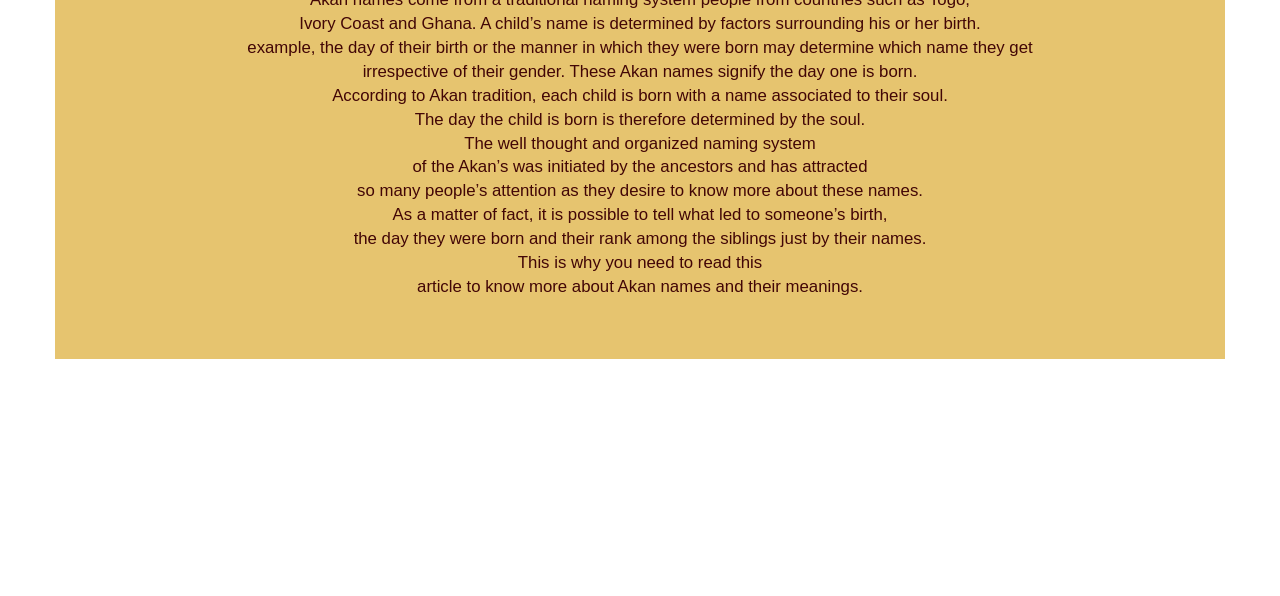
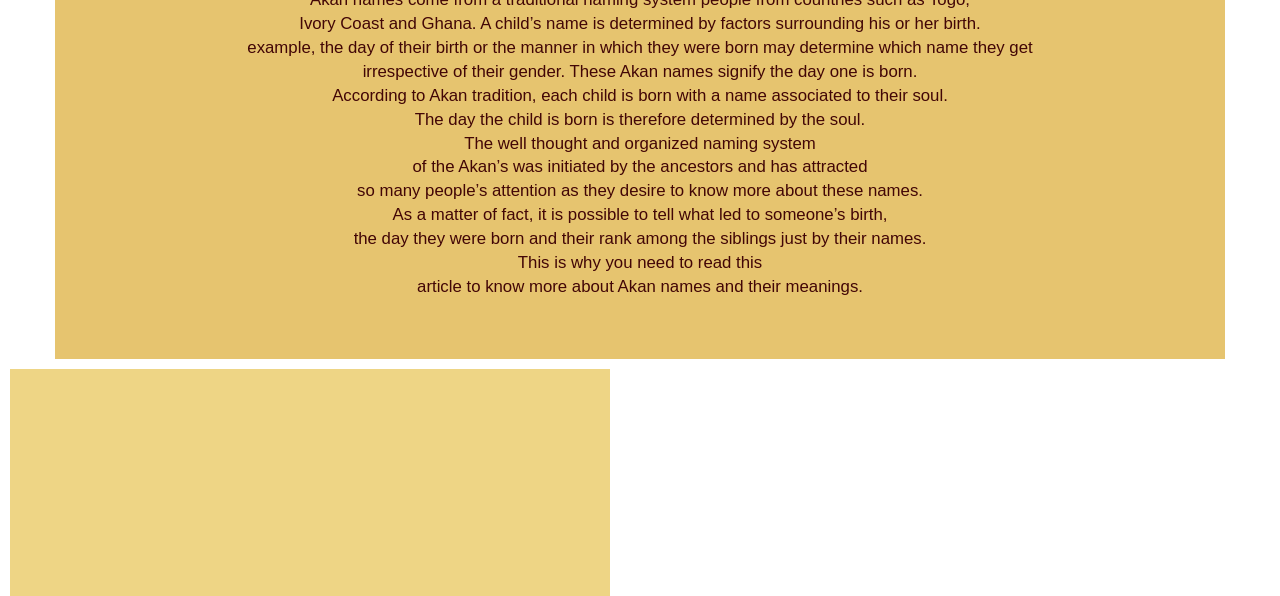
Before and after one commit to Nabuuso/Landing-Page, a plain HTML site: page index.html in a window 1280 px wide. Shown: the part 204-800 px from the top of the page. Drawn offline with nearby package versions, Linux system fonts and the light colour scheme.

Commit message:
make addition of box

```diff
--- a/index.html
+++ b/index.html
@@ -43,10 +43,10 @@
        </div>
       </div>
     </div>
-    <div class="container2" style="padding-block: 50px;">
-       </div>
-      </div>
-    </div>
+    <div class="tab-content col-md-12" style="	width: 600px;px;height: 400px; -moz-box-align: center;
+        margin:10px;
+        background-color: #eed585;background-origin: padding-box;
+      ">
 
 
 
```
